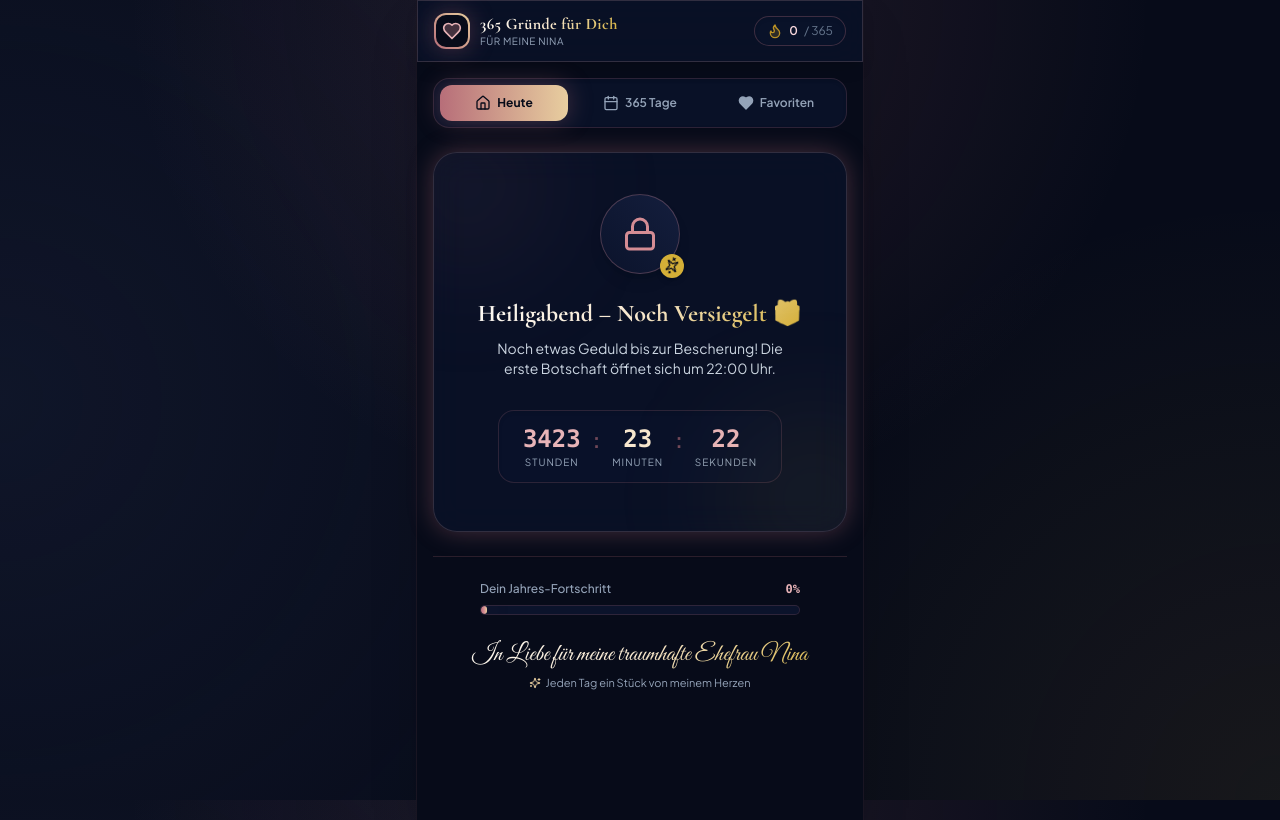
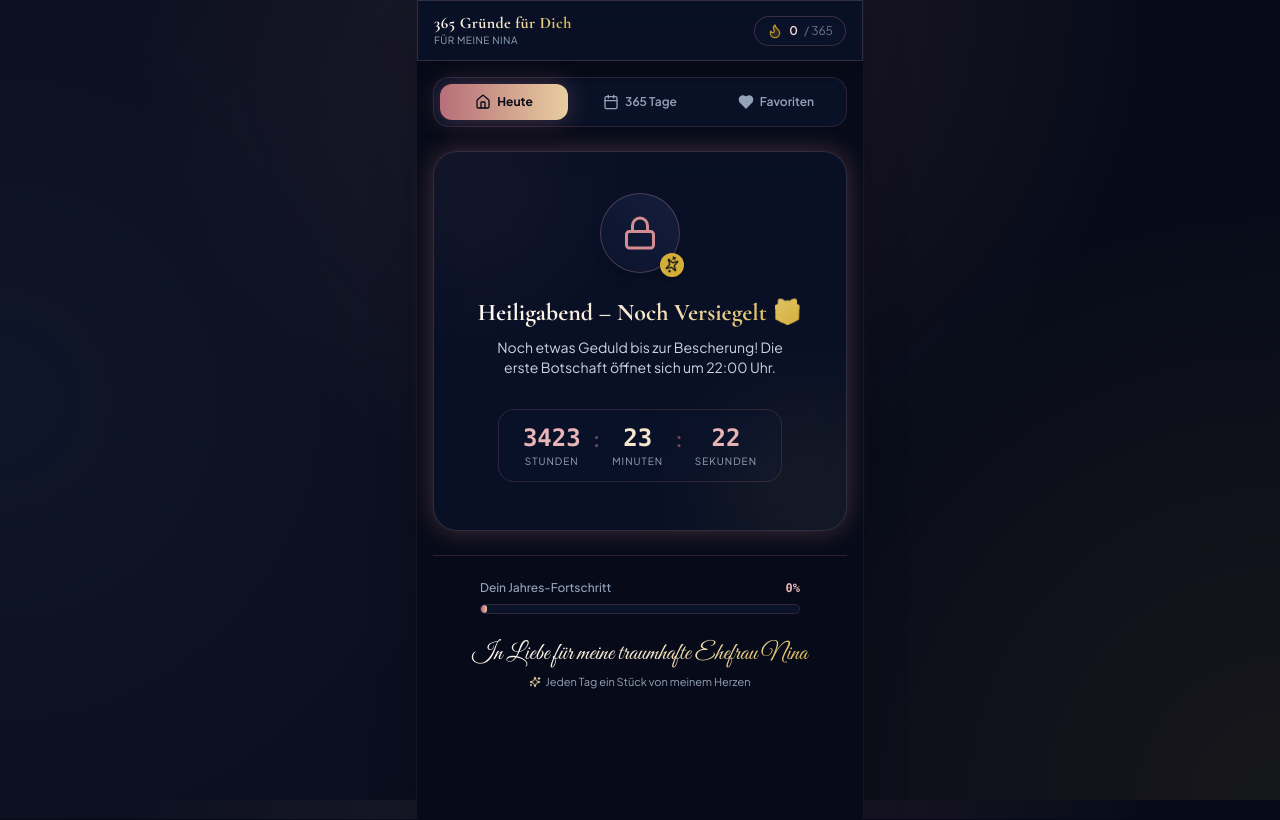
Before and after one commit to Modoroker/Heiligabend, a React (Vite) app: page / in a window 1280 px wide. Built offline with nearby package versions, Linux system fonts and the light colour scheme.

Commit message:
Remove top-left heart icon from Navbar

```diff
--- a/package.json
+++ b/package.json
@@ -23,6 +23,7 @@
     "autoprefixer": "^10.4.20",
     "postcss": "^8.5.2",
     "tailwindcss": "^3.4.17",
+    "vercel": "^58.5.1",
     "vite": "^6.1.0",
     "vite-plugin-pwa": "^0.21.1"
   }
--- a/src/components/Navbar.jsx
+++ b/src/components/Navbar.jsx
@@ -21,13 +21,8 @@ export default function Navbar({ streak, total = 365, onOpenSecretModal, adminBy
         <div
           onClick={handleLogoTap}
           className="flex items-center gap-2.5 cursor-pointer select-none group"
-          title="Tippe 3x für den Geheimcode-Dialog"
+          title="Tippe 3x auf den Titel für den Geheimcode-Dialog"
         >
-          <div className="w-9 h-9 rounded-xl bg-gradient-to-tr from-rosegold-500 to-champagne-400 p-0.5 shadow-rose-glow group-hover:scale-105 transition-transform">
-            <div className="w-full h-full bg-midnight-900 rounded-[10px] flex items-center justify-center">
-              <Heart className="w-5 h-5 text-rosegold-300 fill-rosegold-400/30" />
-            </div>
-          </div>
           <div>
             <h1 className="text-base font-serif font-bold gold-gradient-text tracking-wide leading-tight">
               365 Gründe für Dich
```
Also changed, not shown: 2 other files (tests, documents, lock files or other folders).
